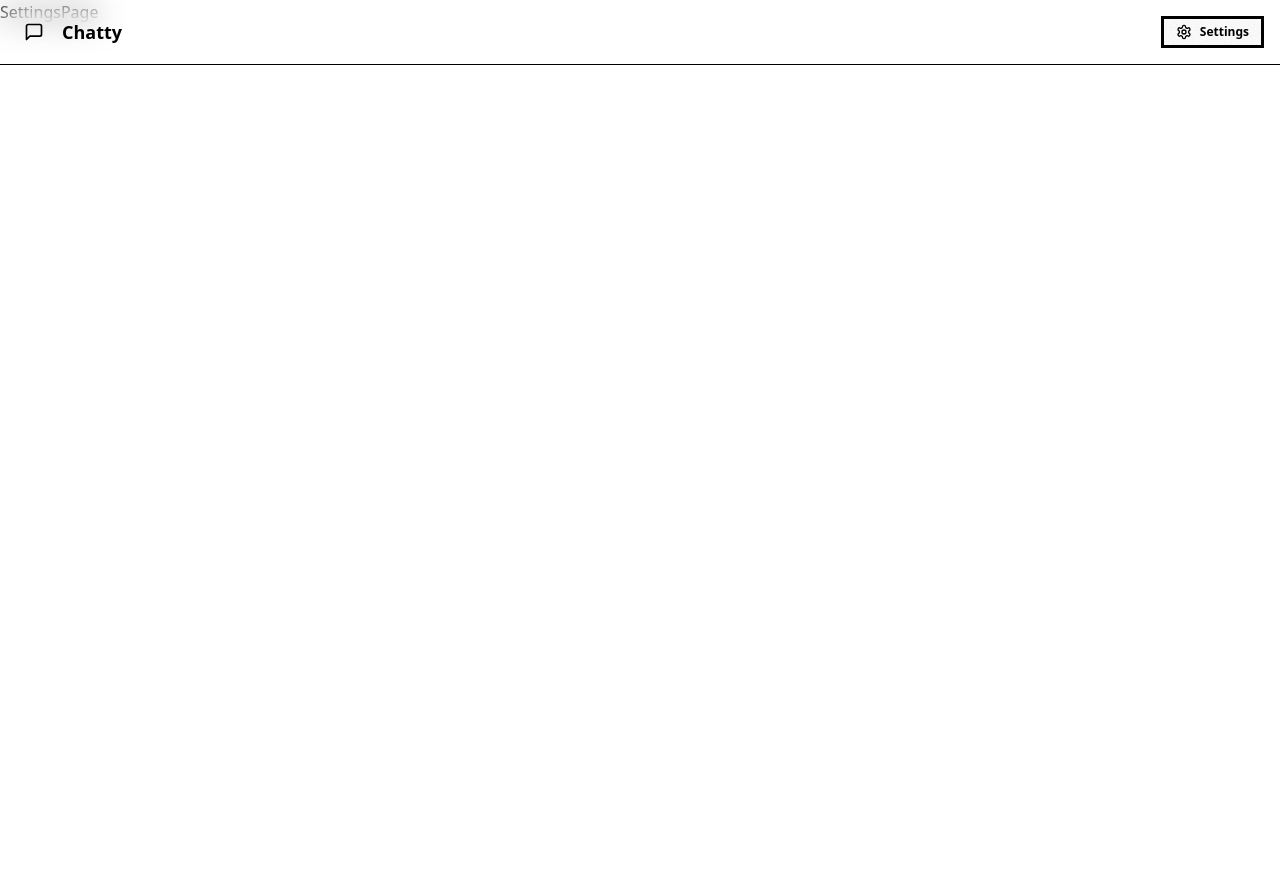
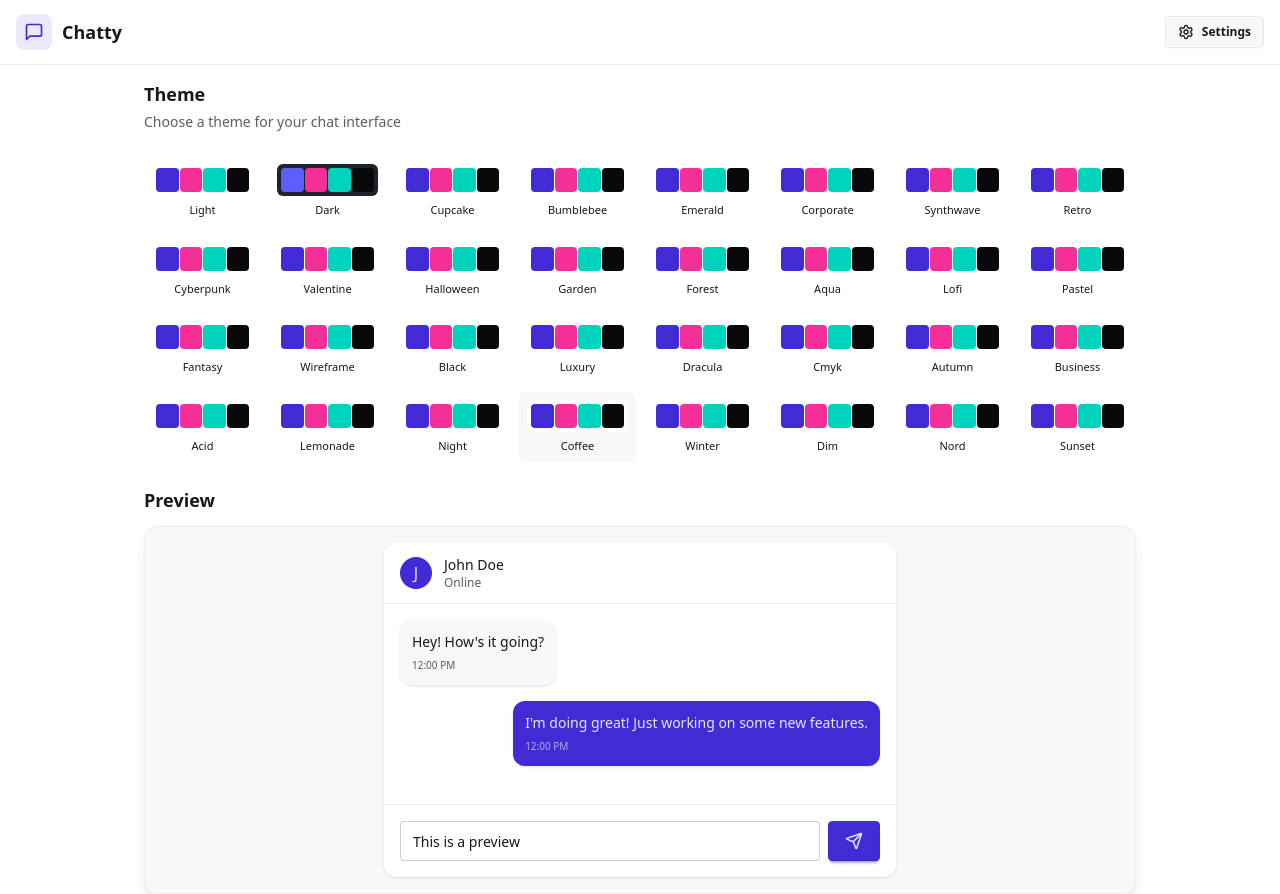
Before and after one commit to BakhatMuneerDev01/Chatting-Application, a React (Vite) app in the folder frontend/: page /settings in a window 1280 px wide. Before the commit the page ends 800 px from the top, so only its background shows below. Built offline with nearby package versions, Linux system fonts and the light colour scheme; no server answers.

Commit message:
add theme selection feature with daisyUI integration and enhance theme management

```diff
--- a/frontend/package.json
+++ b/frontend/package.json
@@ -17,7 +17,6 @@
     "react-dom": "^19.0.0",
     "react-hot-toast": "^2.5.2",
     "react-router-dom": "^7.3.0",
-    "tailwindcss": "^4.0.11",
     "zustand": "^5.0.3"
   },
   "devDependencies": {
@@ -25,11 +24,14 @@
     "@types/react": "^19.0.10",
     "@types/react-dom": "^19.0.4",
     "@vitejs/plugin-react": "^4.3.4",
+    "autoprefixer": "^10.4.20",
     "daisyui": "^5.0.0",
     "eslint": "^9.21.0",
     "eslint-plugin-react-hooks": "^5.1.0",
     "eslint-plugin-react-refresh": "^0.4.19",
     "globals": "^15.15.0",
+    "postcss": "^8.5.3",
+    "tailwindcss": "^4.0.12",
     "vite": "^6.2.0"
   }
 }
--- a/frontend/src/App.jsx
+++ b/frontend/src/App.jsx
@@ -1,38 +1,42 @@
+import Navbar from "./components/Navbar";
+
+import HomePage from "./pages/HomePage";
+import SignUpPage from "./pages/SignUpPage";
+import LoginPage from "./pages/LoginPage";
+import SettingsPage from "./pages/SettingsPage";
+import ProfilePage from "./pages/ProfilePage";
+
+import { Routes, Route, Navigate } from "react-router-dom";
+import { useAuthStore } from "./store/useAuthStore";
+import { useThemeStore } from "./store/useThemeStore";
 import { useEffect } from "react";
-import { Route, Routes } from "react-router-dom";
-import { Navigate } from "react-router-dom";
-// Import native components
+
 import { Loader } from "lucide-react";
-import { Toaster } from "react-hot-toast"
-// Import Manual Components
-import Navbar from "./components/Navbar"
-// authStore
-import { useAuthStore } from "./store/useAuthStore";
-// Importing pages from page Folder
-import HomePage from "./pages/HomePage";
-import LoginPage from "./pages/LoginPage";
-import SignUpPage from "./pages/SignUpPage";
-import ProfilePage from "./pages/ProfilePage";
-import SettingsPage from "./pages/SettingsPage";
+import { Toaster } from "react-hot-toast";
 
 const App = () => {
-  const { authUser, checkAuth, isCheckingAuth } = useAuthStore()
+  const { authUser, checkAuth, isCheckingAuth, onlineUsers } = useAuthStore();
+  const { theme } = useThemeStore();
 
-  // call imediatly as our application loading
+  console.log({ onlineUsers });
+
   useEffect(() => {
-    checkAuth()
-  }, [checkAuth])
+    checkAuth();
+  }, [checkAuth]);
 
-  if (isCheckingAuth && !authUser) {
+  console.log({ authUser });
+
+  if (isCheckingAuth && !authUser)
     return (
       <div className="flex items-center justify-center h-screen">
         <Loader className="size-10 animate-spin" />
       </div>
-    )
-  }
+    );
+
   return (
-    <div  data-theme="dark">
+    <div data-theme={theme}>
       <Navbar />
+
       <Routes>
         <Route path="/" element={authUser ? <HomePage /> : <Navigate to="/login" />} />
         <Route path="/signup" element={!authUser ? <SignUpPage /> : <Navigate to="/" />} />
@@ -44,6 +48,5 @@
       <Toaster />
     </div>
   );
-}
-
+};
 export default App;
--- a/frontend/src/index.css
+++ b/frontend/src/index.css
@@ -1,37 +1,2 @@
 @import "tailwindcss";
-@plugin "daisyui" {
-    themes: [
-      "light",
-      "dark",
-      "cupcake",
-      "bumblebee",
-      "emerald",
-      "corporate",
-      "synthwave",
-      "retro",
-      "cyberpunk",
-      "valentine",
-      "halloween",
-      "garden",
-      "forest",
-      "aqua",
-      "lofi",
-      "pastel",
-      "fantasy",
-      "wireframe",
-      "black",
-      "luxury",
-      "dracula",
-      "cmyk",
-      "autumn",
-      "business",
-      "acid",
-      "lemonade",
-      "night",
-      "coffee",
-      "winter",
-      "dim",
-      "nord",
-      "sunset",
-    ]
-  }
+@plugin "daisyui";
--- a/frontend/src/pages/SettingsPage.jsx
+++ b/frontend/src/pages/SettingsPage.jsx
@@ -1,9 +1,116 @@
-import React from 'react'
+import { THEMES } from "../constants";
+import { useThemeStore } from "../store/useThemeStore";
+import { Send } from "lucide-react";
+
+const PREVIEW_MESSAGES = [
+  { id: 1, content: "Hey! How's it going?", isSent: false },
+  { id: 2, content: "I'm doing great! Just working on some new features.", isSent: true },
+];
 
 const SettingsPage = () => {
+  const { theme, setTheme } = useThemeStore();
+
   return (
-    <div>SettingsPage</div>
-  )
-}
+    <div className="h-screen container mx-auto px-4 pt-20 max-w-5xl">
+      <div className="space-y-6">
+        <div className="flex flex-col gap-1">
+          <h2 className="text-lg font-semibold">Theme</h2>
+          <p className="text-sm text-base-content/70">Choose a theme for your chat interface</p>
+        </div>
 
+        <div className="grid grid-cols-4 sm:grid-cols-6 md:grid-cols-8 gap-2">
+          {THEMES.map((t) => (
+            <button
+              key={t}
+              className={`
+                group flex flex-col items-center gap-1.5 p-2 rounded-lg transition-colors
+                ${theme === t ? "bg-base-200" : "hover:bg-base-200/50"}
+              `}
+              onClick={() => setTheme(t)}
+            >
+              <div className="relative h-8 w-full rounded-md overflow-hidden" data-theme={t}>
+                <div className="absolute inset-0 grid grid-cols-4 gap-px p-1">
+                  <div className="rounded bg-primary"></div>
+                  <div className="rounded bg-secondary"></div>
+                  <div className="rounded bg-accent"></div>
+                  <div className="rounded bg-neutral"></div>
+                </div>
+              </div>
+              <span className="text-[11px] font-medium truncate w-full text-center">
+                {t.charAt(0).toUpperCase() + t.slice(1)}
+              </span>
+            </button>
+          ))}
+        </div>
+
+        {/* Preview Section */}
+        <h3 className="text-lg font-semibold mb-3">Preview</h3>
+        <div className="rounded-xl border border-base-300 overflow-hidden bg-base-100 shadow-lg">
+          <div className="p-4 bg-base-200">
+            <div className="max-w-lg mx-auto">
+              {/* Mock Chat UI */}
+              <div className="bg-base-100 rounded-xl shadow-sm overflow-hidden">
+                {/* Chat Header */}
+                <div className="px-4 py-3 border-b border-base-300 bg-base-100">
+                  <div className="flex items-center gap-3">
+                    <div className="w-8 h-8 rounded-full bg-primary flex items-center justify-center text-primary-content font-medium">
+                      J
+                    </div>
+                    <div>
+                      <h3 className="font-medium text-sm">John Doe</h3>
+                      <p className="text-xs text-base-content/70">Online</p>
+                    </div>
+                  </div>
+                </div>
+
+                {/* Chat Messages */}
+                <div className="p-4 space-y-4 min-h-[200px] max-h-[200px] overflow-y-auto bg-base-100">
+                  {PREVIEW_MESSAGES.map((message) => (
+                    <div
+                      key={message.id}
+                      className={`flex ${message.isSent ? "justify-end" : "justify-start"}`}
+                    >
+                      <div
+                        className={`
+                          max-w-[80%] rounded-xl p-3 shadow-sm
+                          ${message.isSent ? "bg-primary text-primary-content" : "bg-base-200"}
+                        `}
+                      >
+                        <p className="text-sm">{message.content}</p>
+                        <p
+                          className={`
+                            text-[10px] mt-1.5
+                            ${message.isSent ? "text-primary-content/70" : "text-base-content/70"}
+                          `}
+                        >
+                          12:00 PM
+                        </p>
+                      </div>
+                    </div>
+                  ))}
+                </div>
+
+                {/* Chat Input */}
+                <div className="p-4 border-t border-base-300 bg-base-100">
+                  <div className="flex gap-2">
+                    <input
+                      type="text"
+                      className="input input-bordered flex-1 text-sm h-10"
+                      placeholder="Type a message..."
+                      value="This is a preview"
+                      readOnly
+                    />
+                    <button className="btn btn-primary h-10 min-h-0">
+                      <Send size={18} />
+                    </button>
+                  </div>
+                </div>
+              </div>
+            </div>
+          </div>
+        </div>
+      </div>
+    </div>
+  );
+};
 export default SettingsPage;
--- a/frontend/src/store/useThemeStore.js
+++ b/frontend/src/store/useThemeStore.js
@@ -1,9 +1,9 @@
 import { create } from "zustand";
 
 export const useThemeStore = create((set) => ({
-    theme: localStorage.getItem("chat-theme" || "coffee"),
+    theme: localStorage.getItem("chat-theme") || "coffee",
     setTheme: (theme) => {
         localStorage.setItem("chat-theme", theme);
-        set({ theme })
-    }
-}))
+        set({ theme });
+    },
+}));
--- /dev/null
+++ b/frontend/tailwind.config.js
@@ -0,0 +1,45 @@
+import daisyui from "daisyui";
+/** @type {import('tailwindcss').Config} */
+export default {
+  content: ["./index.html", "./src/**/*.{js,ts,jsx,tsx}"],
+  theme: {
+    extend: {},
+  },
+  plugins: [daisyui],
+  daisyui: {
+    themes: [
+      "light",
+      "dark",
+      "cupcake",
+      "bumblebee",
+      "emerald",
+      "corporate",
+      "synthwave",
+      "retro",
+      "cyberpunk",
+      "valentine",
+      "halloween",
+      "garden",
+      "forest",
+      "aqua",
+      "lofi",
+      "pastel",
+      "fantasy",
+      "wireframe",
+      "black",
+      "luxury",
+      "dracula",
+      "cmyk",
+      "autumn",
+      "business",
+      "acid",
+      "lemonade",
+      "night",
+      "coffee",
+      "winter",
+      "dim",
+      "nord",
+      "sunset",
+    ],
+  },
+};
```
Also changed, not shown: frontend/src/constants/index.js (indentation only), 1 other file (tests, documents, lock files or other folders).
